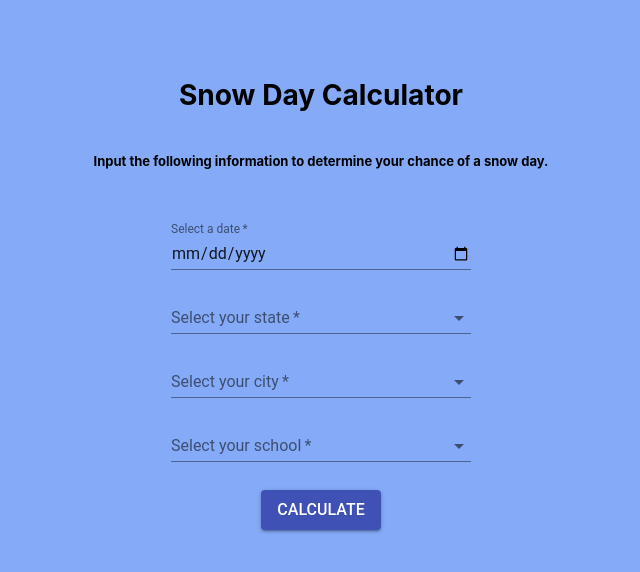
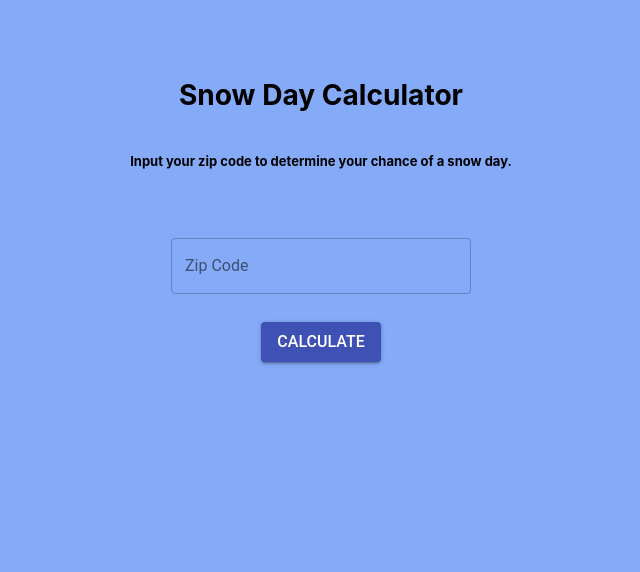
Before and after one commit to sbracellari/CSI-2999, a React (Create React App) app in the folder snowday-calc/: page / in a window 1280 px wide. Shown: the top 572 px of the page, without its empty margins (319-959 px from the left). Built offline with nearby package versions, Linux system fonts and the light colour scheme.

Commit message:
changes core frontend functionality #7

```diff
--- a/snowday-calc/src/App.js
+++ b/snowday-calc/src/App.js
@@ -8,7 +8,6 @@ import DialogContent from '@material-ui/core/DialogContent';
 import DialogContentText from '@material-ui/core/DialogContentText';
 import DialogTitle from '@material-ui/core/DialogTitle';
 import Slide from '@material-ui/core/Slide';
-import MenuItem from '@material-ui/core/MenuItem';
 import PropTypes from 'prop-types';
 import TextField from '@material-ui/core/TextField';
 import { withStyles } from '@material-ui/core/styles';
@@ -50,49 +49,17 @@ const styles = theme => ({
   },
 });
 
-const states = [
-  {
-    value: 'Michigan',
-    label: 'MI',
-  },
-];
-
-const cities = [
-  {
-    value: 'Rochester',
-    label: 'Rochester',
-  },
-];
-
-const schools = [
-  {
-    value: 'Rochester Adams',
-    label: 'Rochester Adams',
-  },
-  {
-    value: 'Oakland University',
-    label: 'Oakland University',
-  },
-  {
-    value: 'Oakland Community College',
-    label: 'Oakland Community College',
-  },
-];
-
 class App extends React.Component {
   state = {
     successModalOpen: false,
     errorModalOpen: false,
     percent: 54, //static value for now
-    states: '',
-    cities: '',
-    schools: '',
-    date: 'mm/dd/yyyy',
+    name: ''
   };
 
   handleClickOpen = () => {
-    //Check if all fields are filled before opening dialog
-    if(this.state.states === '' || this.state.cities === '' || this.state.schools === '' || this.state.date === 'mm/dd/yyyy') {
+    //Check if field is filled before opening dialog
+    if(this.state.name === '') {
       this.setState({ errorModalOpen: true });
     } else {
       this.setState({ successModalOpen: true });
@@ -122,85 +89,19 @@ class App extends React.Component {
               <h3 className="snowday-header"> Snow Day Calculator </h3>
               <i className="app-logo far fa-snowflake" alt="logo"></i>
             </div>
-            <p className="prompt"> Input the following information to determine your chance of a snow day.</p>
+            <p className="prompt"> Input your zip code to determine your chance of a snow day.</p>
           </header>
           <footer className="app-footer">
           <form className={classes.container} noValidate autoComplete="off">
           <TextField
-          id="date"
-          label="Select a date"
-          type="date"
+          id="outlined-name"
+          label="Zip Code"
           className={classes.textField}
-		      value={this.state.date}
-		      onChange={this.handleChange('date')}
-		      required
-          InputLabelProps={{
-          shrink: true,
-          }}
+          value={this.state.name}
+          onChange={this.handleChange('name')}
+          margin="normal"
+          variant="outlined"
           />
-          <TextField
-          id="standard-select-state"
-          select
-          label="Select your state"
-          className={classes.textField}
-          value={this.state.states}
-          onChange={this.handleChange('states')}
-          required
-          SelectProps={{
-            MenuProps: {
-              className: classes.menu,
-            },
-          }}
-          margin="normal"
-        >
-          {states.map(option => (
-            <MenuItem key={option.value} value={option.value}>
-              {option.label}
-            </MenuItem>
-          ))}
-        </TextField>
-        <TextField
-          id="standard-select-city"
-          select
-          label="Select your city"
-          className={classes.textField}
-          value={this.state.cities}
-          onChange={this.handleChange('cities')}
-		      required
-          SelectProps={{
-            MenuProps: {
-              className: classes.menu,
-            },
-          }}
-          margin="normal"
-        >
-          {cities.map(option => (
-            <MenuItem key={option.value} value={option.value}>
-              {option.label}
-            </MenuItem>
-          ))}
-        </TextField>
-        <TextField
-          id="standard-select-school"
-          select
-          label="Select your school"
-          className={classes.textField}
-          value={this.state.schools}
-          onChange={this.handleChange('schools')}
-		      required
-          SelectProps={{
-            MenuProps: {
-              className: classes.menu,
-            },
-          }}
-          margin="normal"
-        >
-          {schools.map(option => (
-            <MenuItem key={option.value} value={option.value}>
-              {option.label}
-            </MenuItem>
-          ))}
-        </TextField>
         </form>
             <Button variant="contained" color="primary" className={classes.calc} onClick={this.handleClickOpen}>
               Calculate</Button>
```
